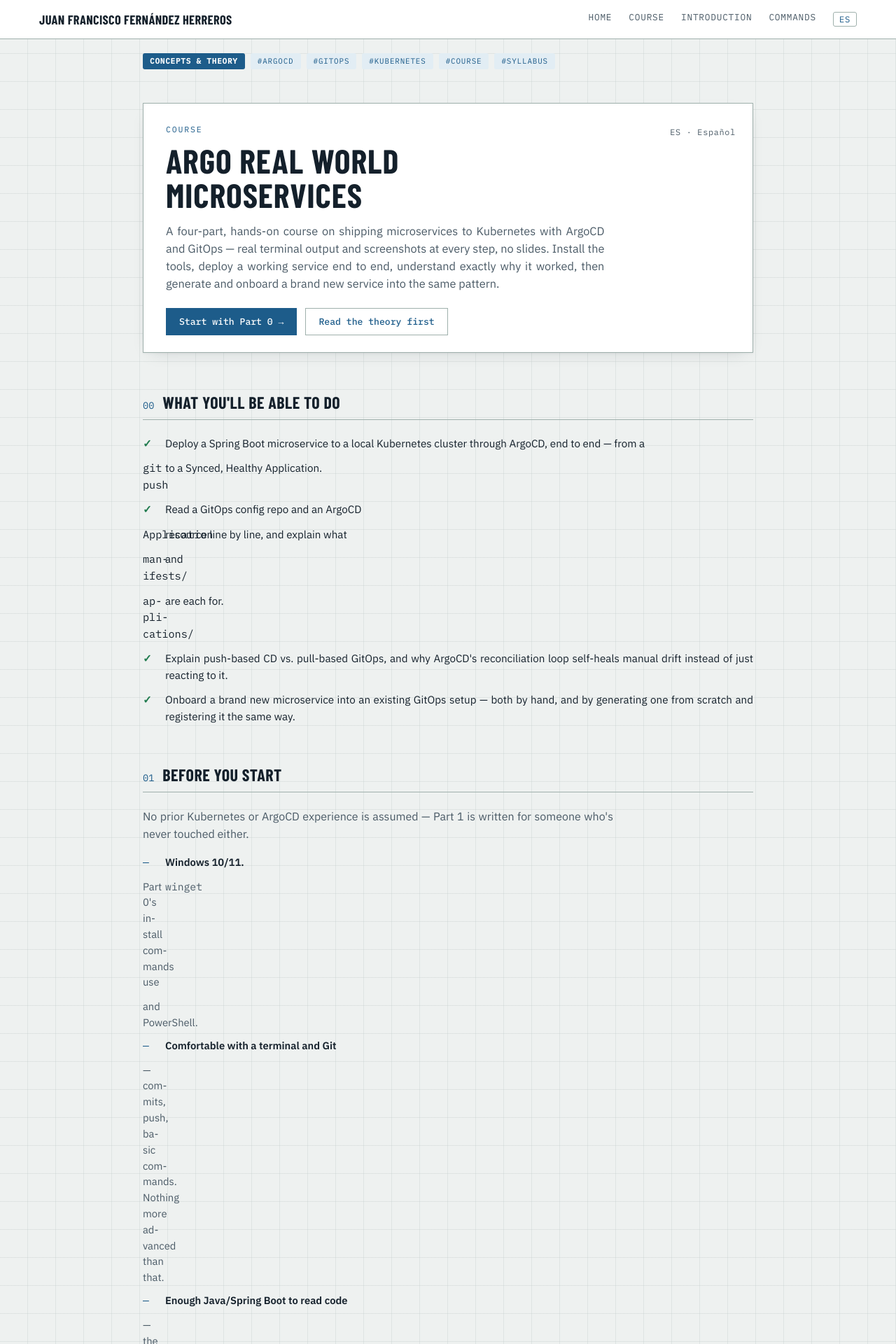
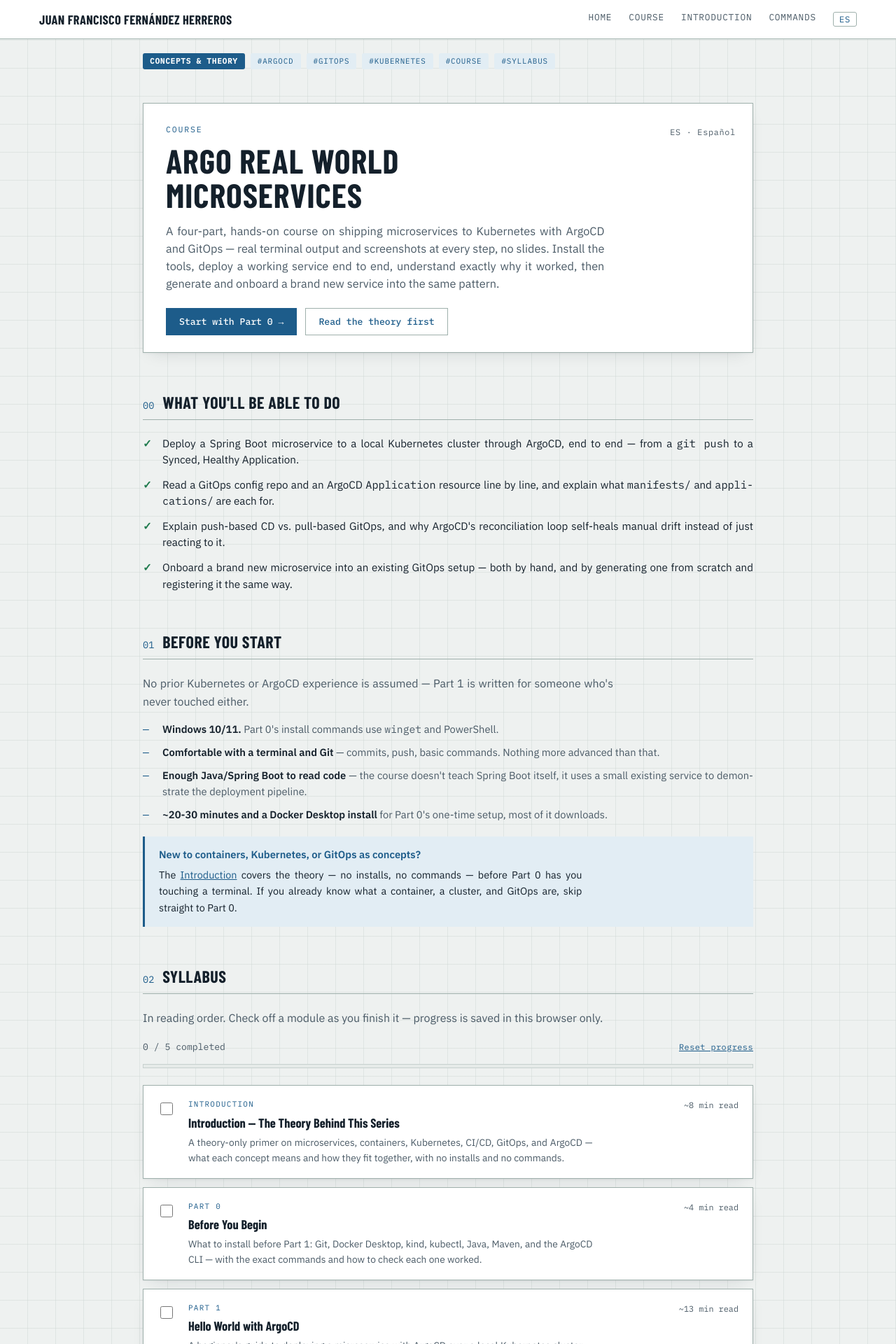
Before and after one commit to juanfranciscofernandezherreros/juanfranciscofernandezherreros.github.io, a Jekyll site: the page built from argo-real-world-microservices.html, in a window 1280 px wide. Shown: the top 1920 px of the page at 70% size. Built offline with Jekyll 4.4.1, drawn with Linux system fonts in a browser that asks for light colours.

Commit message:
Fix broken prereq/outcomes list layout on the course page
.check-list li and .prereq-list li used display:grid with a 20px/1fr
column split for the bullet + text, but each li's content mixes plain
text with inline elements (<strong>, <code>) — in a grid container every
child, including bare text runs, becomes its own grid item. The text
runs were landing in the 20px bullet column instead of flowing with the
rest of the sentence, wrapping one word per line.

Switch to the standard pattern: no grid on the li, just
position:relative + padding-left with the bullet as an absolutely
positioned ::before. The li's content now flows as normal inline text
regardless of how many inline elements it mixes in.

```diff
--- a/argo-real-world-microservices.html
+++ b/argo-real-world-microservices.html
@@ -132,21 +132,23 @@
   /* ---------- outcomes / prerequisites lists ---------- */
   .check-list{ list-style:none; margin:0; padding:0; display:grid; gap:12px; }
   .check-list li{
-    display:grid; grid-template-columns:20px 1fr; gap:12px;
+    position:relative; padding-left:28px;
     font-size:.95rem; line-height:1.55; color:var(--ink);
     text-align:justify; hyphens:auto; -webkit-hyphens:auto;
   }
   .check-list li::before{
-    content:"✓"; color:var(--good); font-weight:700; font-family:"IBM Plex Mono", monospace;
+    content:"✓"; position:absolute; left:0; top:0;
+    color:var(--good); font-weight:700; font-family:"IBM Plex Mono", monospace;
   }
   .prereq-list{ list-style:none; margin:0; padding:0; display:grid; gap:10px; }
   .prereq-list li{
-    display:grid; grid-template-columns:20px 1fr; gap:12px;
+    position:relative; padding-left:28px;
     font-size:.92rem; line-height:1.55; color:var(--ink-soft);
     text-align:justify; hyphens:auto; -webkit-hyphens:auto;
   }
   .prereq-list li::before{
-    content:"—"; color:var(--accent); font-family:"IBM Plex Mono", monospace;
+    content:"—"; position:absolute; left:0; top:0;
+    color:var(--accent); font-family:"IBM Plex Mono", monospace;
   }
   .prereq-list strong{ color:var(--ink); }
 
```
Also changed, not shown: argo-real-world-microservices-es.html (+6 -4 lines).
